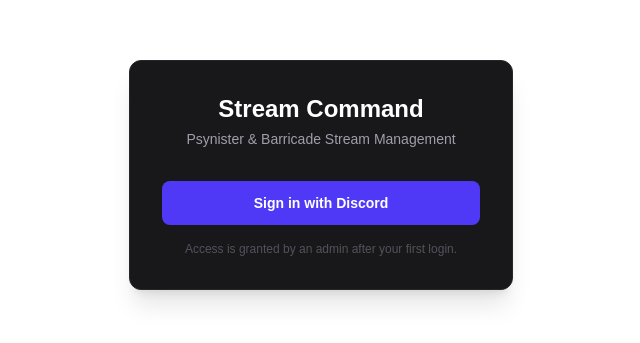
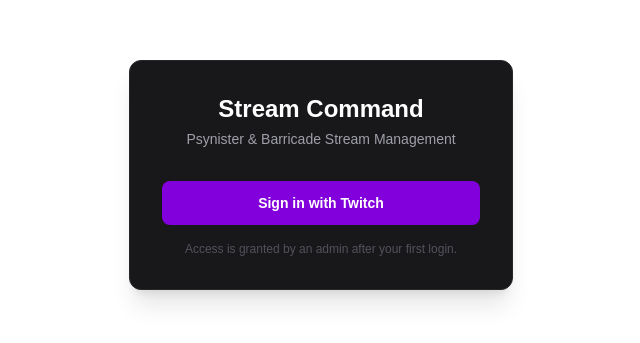
Before and after one commit to JasonGriffith-Professional/StreamCommand, a Next.js app: page /login in a window 1280 px wide. Shown: the part 225-568 px from the top of the page, without its empty margins (319-959 px from the left). Built offline with nearby package versions, Linux system fonts and the light colour scheme; no server answers.

Commit message:
Switch login from Discord to Twitch OAuth

```diff
--- a/src/app/login/login-button.tsx
+++ b/src/app/login/login-button.tsx
@@ -6,7 +6,7 @@
   async function handleLogin() {
     const supabase = createClient();
     await supabase.auth.signInWithOAuth({
-      provider: "discord",
+      provider: "twitch",
       options: {
         redirectTo: `${window.location.origin}/auth/callback`,
       },
@@ -16,9 +16,9 @@
   return (
     <button
       onClick={handleLogin}
-      className="w-full rounded-lg bg-indigo-600 px-4 py-3 text-sm font-semibold text-white hover:bg-indigo-500 transition-colors"
+      className="w-full rounded-lg bg-purple-700 px-4 py-3 text-sm font-semibold text-white hover:bg-purple-600 transition-colors"
     >
-      Sign in with Discord
+      Sign in with Twitch
     </button>
   );
 }
```
